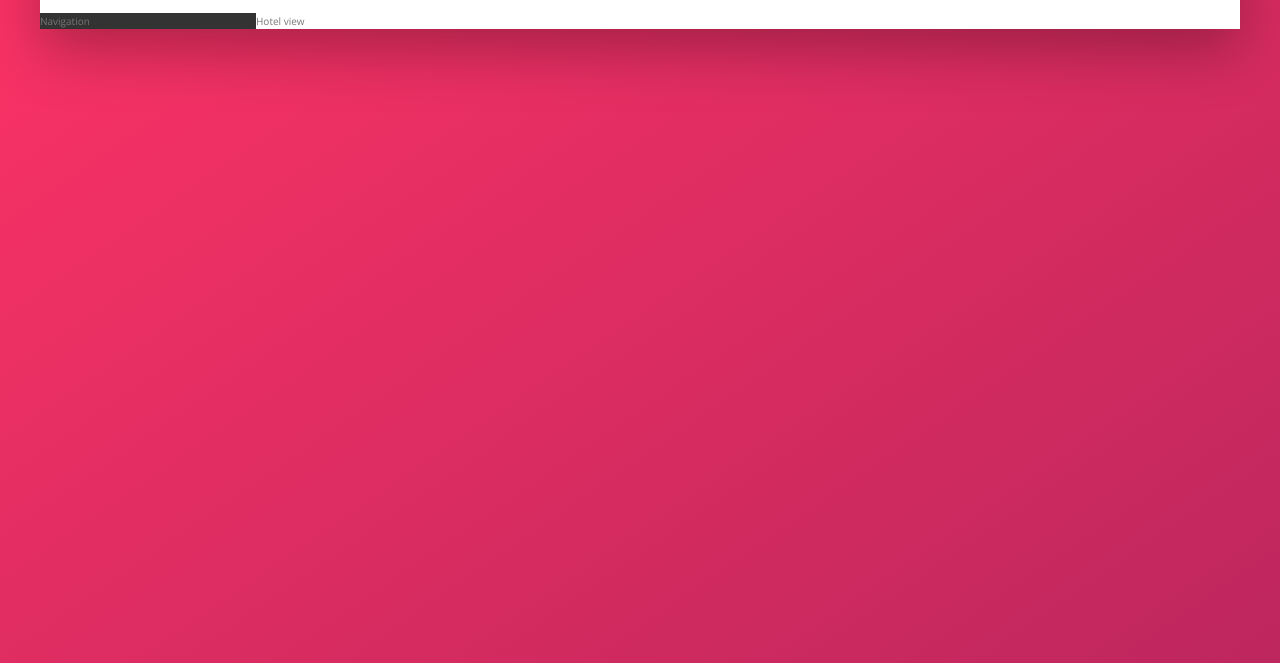
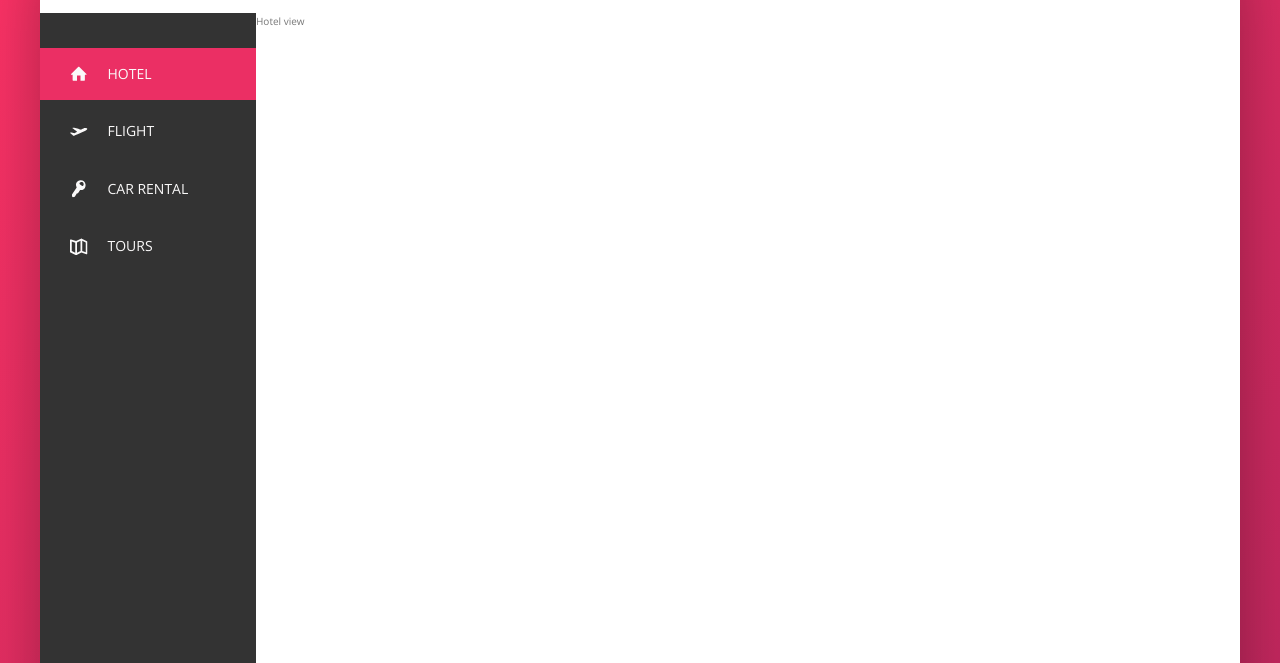
Before and after one commit to Illia-Br/travel, a website: page index.html in a window 1280 px wide. Shown: the part 137-800 px from the top of the page. Drawn offline with nearby package versions, Linux system fonts and the light colour scheme.

Commit message:
format navigation bar

```diff
--- a/index.html
+++ b/index.html
@@ -45,7 +45,43 @@
             </header>
             <div class="content">
                 <nav class="sidebar">
-                    Navigation
+                    <ul class="side-nav">
+                        <li class="side-nav__item side-nav__item--active">
+                            <a href="#" class="side-nav__link">
+                                <svg class="side-nav__icon">
+                                    <use xlink:href="img/sprite.svg#icon-home"></use>
+                                </svg>
+                                <span>Hotel</span>
+                            </a>
+                        </li>
+                        <li class="side-nav__item">
+                            <a href="#" class="side-nav__link">
+                                <svg class="side-nav__icon">
+                                    <use xlink:href="img/sprite.svg#icon-aircraft-take-off"></use>
+                                </svg>
+                                <span>Flight</span>
+                            </a>
+                        </li>
+                        <li class="side-nav__item">
+                            <a href="#" class="side-nav__link">
+                                <svg class="side-nav__icon">
+                                    <use xlink:href="img/sprite.svg#icon-key"></use>
+                                </svg>
+                                <span>Car rental</span>
+                            </a>
+                        </li>
+                        <li class="side-nav__item">
+                            <a href="#" class="side-nav__link">
+                                <svg class="side-nav__icon">
+                                    <use xlink:href="img/sprite.svg#icon-map"></use>
+                                </svg>
+                                <span>Tours</span>
+                            </a>
+                        </li>
+                    </ul>
+                    <div class="legal">
+                        &copy; 2023 by Travel. All rights reserved.
+                    </div>
                 </nav>
                 <main class="hotel-view">
                     Hotel view
--- a/sass/_components.scss
+++ b/sass/_components.scss
@@ -109,3 +109,70 @@
     margin-right: 1rem;
   }
 }
+
+
+
+.side-nav {
+  font-size: 1.4rem;
+  list-style: none;
+  margin-top: 3.5rem;
+
+  &__item {
+    position: relative;
+
+    &:not(:last-child) {
+      margin-bottom: .5rem;
+    }
+  }
+
+
+  &__item::before {
+    content: "";
+    position: absolute;
+    top: 0;
+    left: 0;
+    height: 100%;
+    width: 3px;
+    background-color: var(--color-primary);
+    transform: scaleY(0);
+    transition: transform .2s, width .4s cubic-bezier(1,0,0,1) .2s, background-color .1s;
+  }
+
+
+  &__item:hover::before, &__item--active::before {
+    transform: scaleY(1);
+    width: 100%;
+  }
+
+  &__item:active::before {
+    background-color: var(--color-primary-light);
+  }
+
+  &__link:link, &__link:visited {
+    color: var(--color-grey-light-1);
+    text-decoration: none;
+    text-transform: uppercase;
+    display: block;
+    padding: 1.5rem 3rem;
+    position: relative;
+    z-index: 10;
+
+    display: flex;
+    align-items: center;
+  }
+
+  &__icon {
+    width: 1.75rem;
+    height: 1.75rem;
+    margin-right: 2rem;
+    fill: currentColor;
+  }
+}
+
+
+.legal {
+  font-size: 1.2rem;
+  color: var(--color-grey-light-4);
+  text-align: center;
+  padding: 2.5rem;
+}
--- a/sass/_layout.scss
+++ b/sass/_layout.scss
@@ -24,10 +24,15 @@
   background-color: var(--color-grey-dark-1);
 
   flex: 0 0 18%;
+
+  display: flex;
+  flex-direction: column;
+  justify-content: space-between;
 }
 
 .hotel-view {
   background-color: #fff;
+  height: 80rem;
 
   flex: 1;
 }
```
Also changed, not shown: css/style.css.
